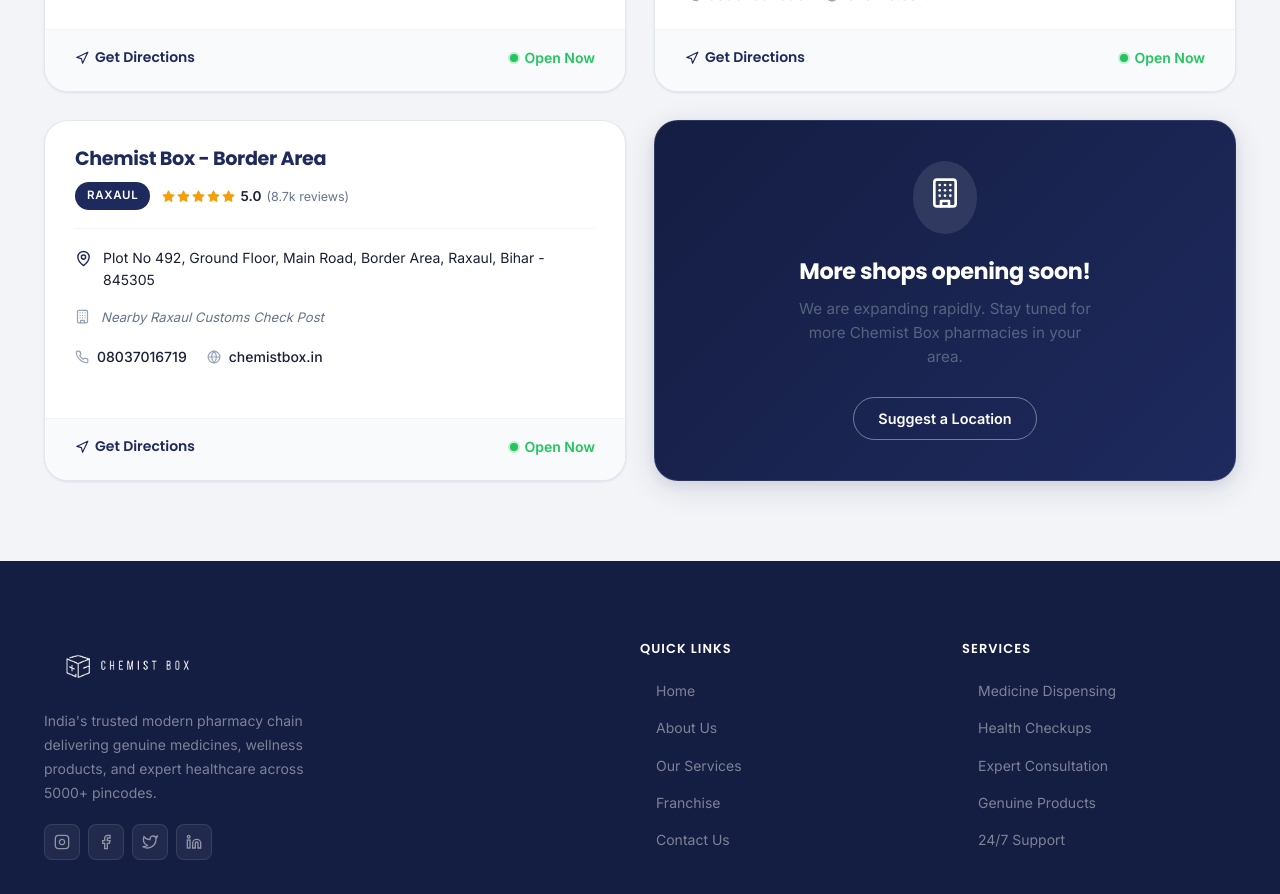
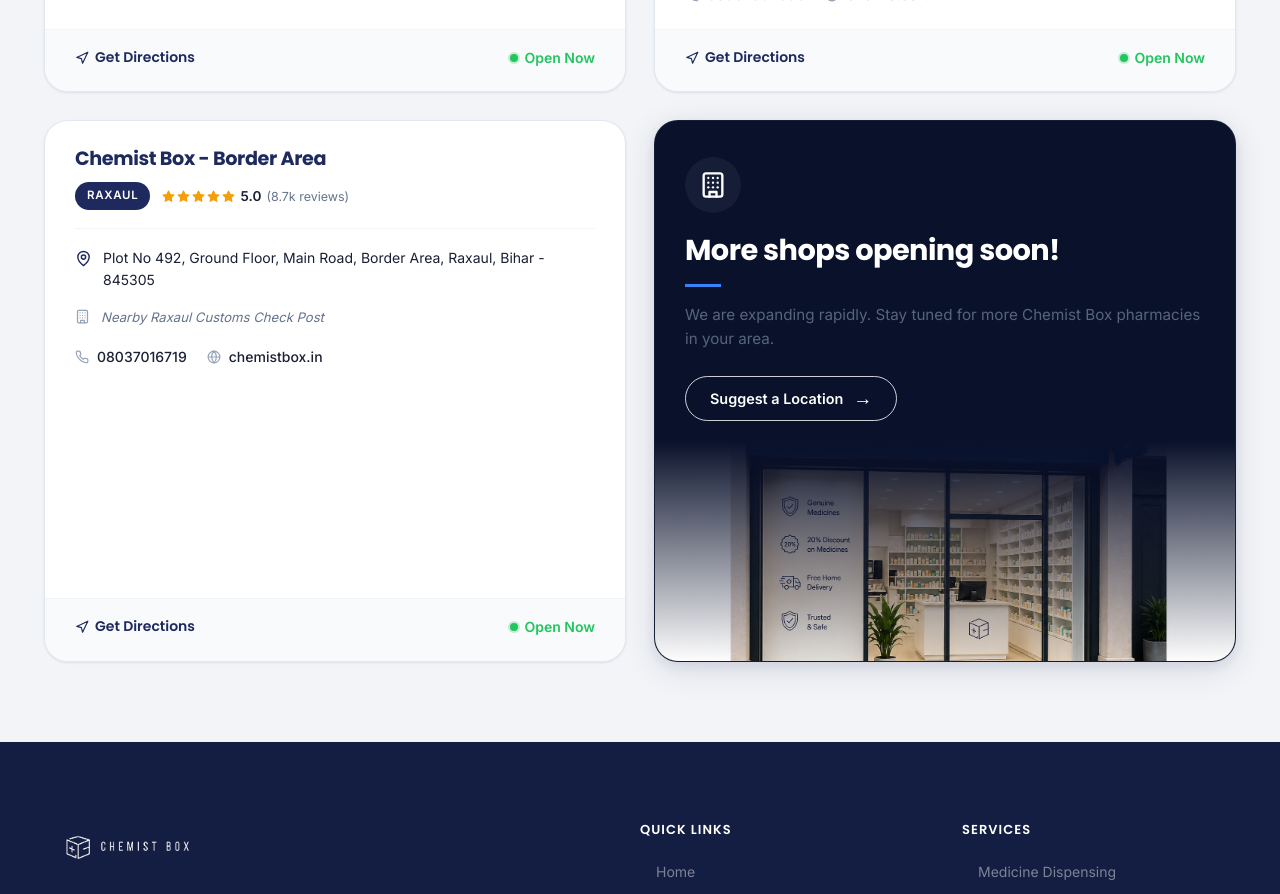
Before and after one commit to villgass7788/chemist-box, a Next.js app: page /store-locator in a window 1280 px wide. Shown: the part 3760-4654 px from the top of the page. Built offline with nearby package versions, Linux system fonts and the light colour scheme.

Commit message:
fix: Update Opening Soon card layout and add storefront image

```diff
--- a/app/store-locator/StoreLocatorClient.tsx
+++ b/app/store-locator/StoreLocatorClient.tsx
@@ -407,32 +407,43 @@
 
             {/* "Opening Soon" Card */}
             <motion.div
+              key="opening-soon-card"
               layout
               initial={{ opacity: 0, y: 20 }}
               animate={{ opacity: 1, y: 0 }}
               transition={{ duration: 0.22, delay: 0.3 }}
               className="card"
               style={{
-                display: 'flex', flexDirection: 'column',
-                background: 'linear-gradient(135deg, #141D42 0%, #1E2A5E 100%)',
+                background: '#09112B',
                 borderRadius: 'var(--radius-xl)',
-                border: '1px solid rgba(255,255,255,0.1)', overflow: 'hidden',
+                border: '1px solid rgba(255,255,255,0.05)',
+                overflow: 'hidden',
                 color: 'white',
-                justifyContent: 'center',
-                alignItems: 'center',
-                textAlign: 'center',
-                padding: '40px 30px',
-                height: '100%',
-                boxShadow: 'var(--shadow-md)'
+                boxShadow: 'var(--shadow-md)',
+                display: 'flex',
+                flexDirection: 'column',
+                position: 'relative',
+                minHeight: '420px'
               }}
             >
-              <div style={{ marginBottom: '24px', background: 'rgba(255,255,255,0.1)', padding: '16px', borderRadius: '50%' }}>
-                <Building size={32} style={{ color: 'white' }} />
+              {/* Text Area (Top) */}
+              <div style={{
+                  padding: '36px 30px 20px',
+                  display: 'flex',
+                  flexDirection: 'column',
+                  alignItems: 'flex-start',
+                  textAlign: 'left',
+                  zIndex: 2,
+                  flex: '1 0 auto'
+              }}>
+                <div style={{ marginBottom: '20px', background: 'rgba(255,255,255,0.05)', padding: '14px', borderRadius: '50%', display: 'inline-flex' }}>
+                  <Building size={28} style={{ color: 'white' }} />
                 </div>
-              <h3 style={{ fontSize: '1.4rem', fontWeight: 700, marginBottom: '12px', color: 'white' }}>
+                <h3 style={{ fontSize: '1.8rem', fontWeight: 700, marginBottom: '16px', color: 'white', lineHeight: 1.2 }}>
                   More shops opening soon!
                 </h3>
-              <p style={{ fontSize: '0.95rem', opacity: 0.8, lineHeight: 1.6, marginBottom: '28px', maxWidth: '300px' }}>
+                <div style={{ width: '36px', height: '3px', background: '#3B82F6', marginBottom: '16px' }} />
+                <p style={{ fontSize: '0.95rem', opacity: 0.85, lineHeight: 1.6, marginBottom: '24px' }}>
                   We are expanding rapidly. Stay tuned for more Chemist Box pharmacies in your area.
                 </p>
                 <button
@@ -441,15 +452,18 @@
                     borderRadius: 'var(--radius-full)',
                     background: 'transparent',
                     color: 'white',
-                  border: '1px solid rgba(255,255,255,0.4)',
+                    border: '1px solid rgba(255,255,255,0.8)',
                     fontWeight: 600,
                     fontSize: '0.9rem',
                     cursor: 'pointer',
-                  transition: 'all 0.2s ease'
+                    transition: 'all 0.2s ease',
+                    display: 'flex',
+                    alignItems: 'center',
+                    gap: '10px'
                   }}
                   onMouseEnter={e => {
                     e.currentTarget.style.background = 'white';
-                  e.currentTarget.style.color = '#141D42';
+                    e.currentTarget.style.color = '#09112B';
                   }}
                   onMouseLeave={e => {
                     e.currentTarget.style.background = 'transparent';
@@ -457,7 +471,29 @@
                   }}
                 >
                   Suggest a Location
+                  <span style={{ fontSize: '1.2rem', lineHeight: 1 }}>→</span>
                 </button>
+              </div>
+
+              {/* Image Area (Bottom) */}
+              <div style={{
+                  position: 'relative',
+                  height: '220px',
+                  width: '100%',
+                  marginTop: 'auto'
+              }}>
+                <img
+                  src="/assets/storefront.png"
+                  alt="Store opening soon"
+                  style={{ width: '100%', height: '100%', objectFit: 'cover', objectPosition: 'center' }}
+                />
+                {/* Higher Fade Mask */}
+                <div style={{
+                  position: 'absolute',
+                  top: 0, left: 0, right: 0, bottom: 0,
+                  background: 'linear-gradient(to bottom, #09112B 0%, rgba(9, 17, 43, 0.6) 40%, transparent 100%)'
+                }} />
+              </div>
             </motion.div>
           </AnimatePresence>
         </div>
```
Also changed, not shown: public/assets/storefront.png (added). Lines whose indentation alone changed are shown as unchanged.
